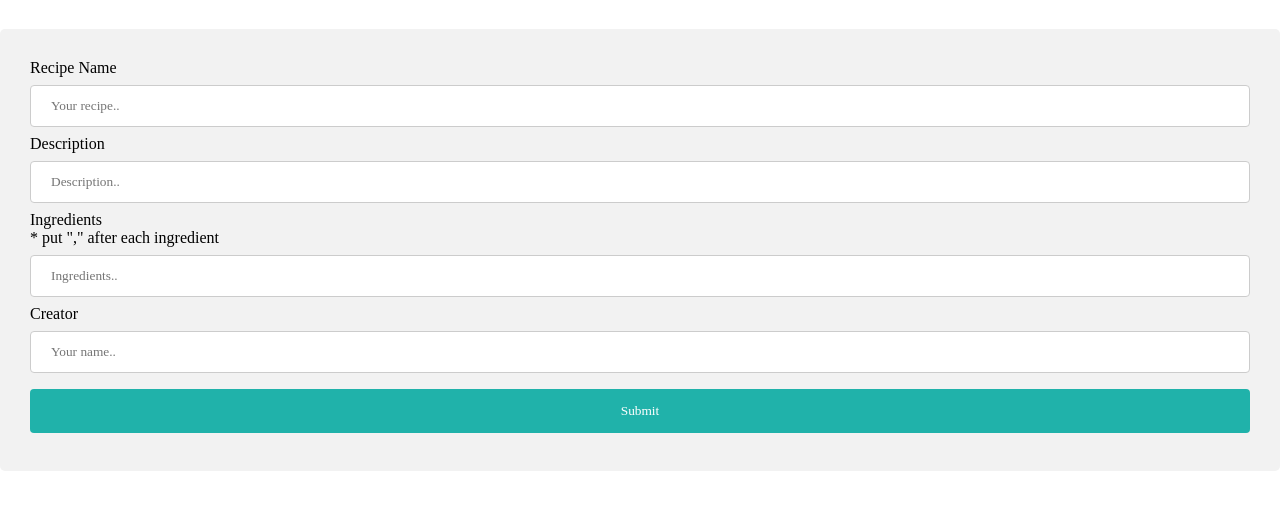
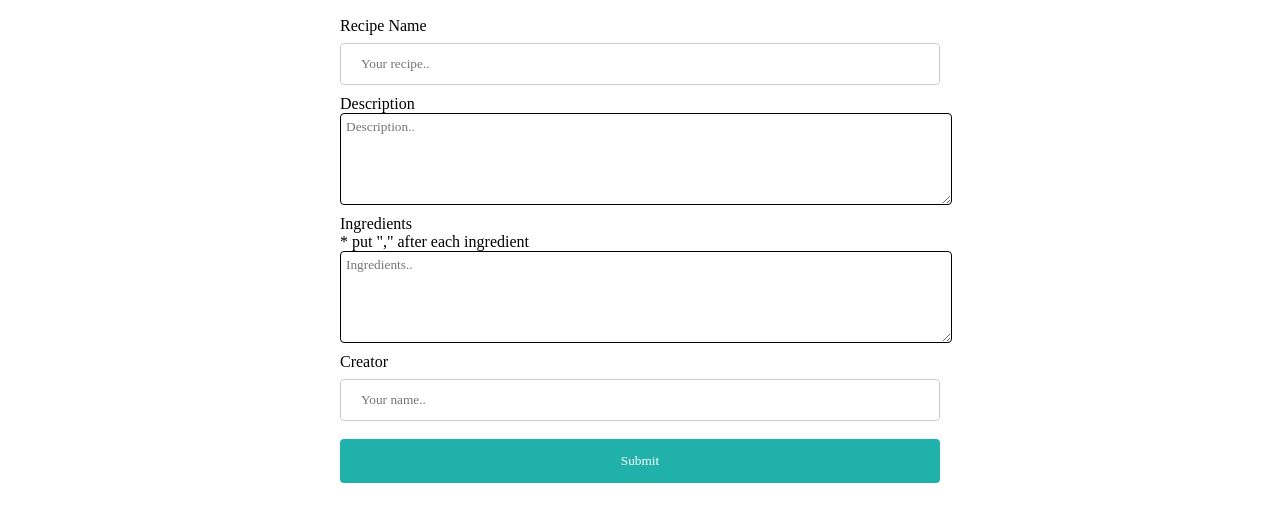
Before and after one commit to Maroon-6/new_ui, a plain HTML site: page CCUI/addCocktail.html in a window 1280 px wide. Shown: the part 213-734 px from the top of the page. Drawn offline with Linux system fonts and the light colour scheme; a web font is replaced by a local one.

Commit message:
refined adding page

```diff
--- a/CCUI/addCocktail.html
+++ b/CCUI/addCocktail.html
@@ -7,6 +7,43 @@
 	<link rel="icon" type="image/x-icon" href="favicon.ico">
 	<link rel="stylesheet" type="text/css" href="CCUI.css">
 	<style>
+		#container{
+			width: 600px;
+			margin: 0px auto;
+		}
+		#form{
+			margin-top: 20px;
+			margin-bottom: 40px;
+		}
+
+		#recipe_name{
+			display: block;
+			margin-bottom: 10px;
+			width: 100%;
+		}
+		#description{
+			display: block;
+			margin-bottom: 10px;
+			width: 100%;
+			height: 80px;
+			border: 1px solid;
+			border-radius: 4px;
+			padding: 5px;
+		}
+		#ingredients{
+			display: block;
+			margin-bottom: 10px;
+			width: 100%;
+			height: 80px;
+			border: 1px solid;
+			border-radius: 4px;
+			padding: 5px;
+		}
+		#creator{
+			display: block;
+			margin-bottom: 10px;
+			width: 100%;
+		}
 
 		input[type=text], select {
 			width: 100%;
@@ -36,38 +73,29 @@
 			margin-left: auto;
 			margin-right: auto;
 		}
-		#form {
-			border-radius: 5px;
-			background-color: #f2f2f2;
-			padding: 30px;
-			display: block;
-			margin-left: auto;
-			margin-right: auto;
-			margin-top: 10%;
-			justify-content: center;
-		}
 	</style>
 </head>
 <body>
+	<div id="header">
 	<h1 id="title"><a href="./index.html" id="home" class= "font-effect-fire">The Cocktails</a></h1>
 	<ul id="list">
 		<li class="nav"><a href="./addCocktail.html" target="__blank">Add Cocktail</a></li>
 		<li class="nav"><a href="./inv.html" >Buy Ingredients</a></li>
 		<li class="nav"><a href="./orders.html">Your Order</a></li>
 	</ul>
-
-
-	<div id="form">
-		<form>
+</div>
+	<div id="container">
+		<div id="form">
 			<label> Recipe Name </label>
 			<input type="text" id="recipe_name" name="recipe_name" placeholder="Your recipe..">
 			<label> Description </label>
-			<input type="text" id="description" name="description" placeholder="Description..">
+			<textarea id="description" name="description" placeholder="Description.."></textarea>
 			<label>Ingredients <br> * put "," after each ingredient</label>
-			<input type="text" id="ingredients" name="ingredients" placeholder="Ingredients..">
+			<textarea type="text" id="ingredients" name="ingredients" placeholder="Ingredients.."></textarea>
 			<label for="fname">Creator</label>
 			<input type="text" id="creator" name="creator" placeholder="Your name..">
 			<input type="submit" value="Submit" id="sub">
+		</div>
 	</div>
 </body>
 </html>
```
